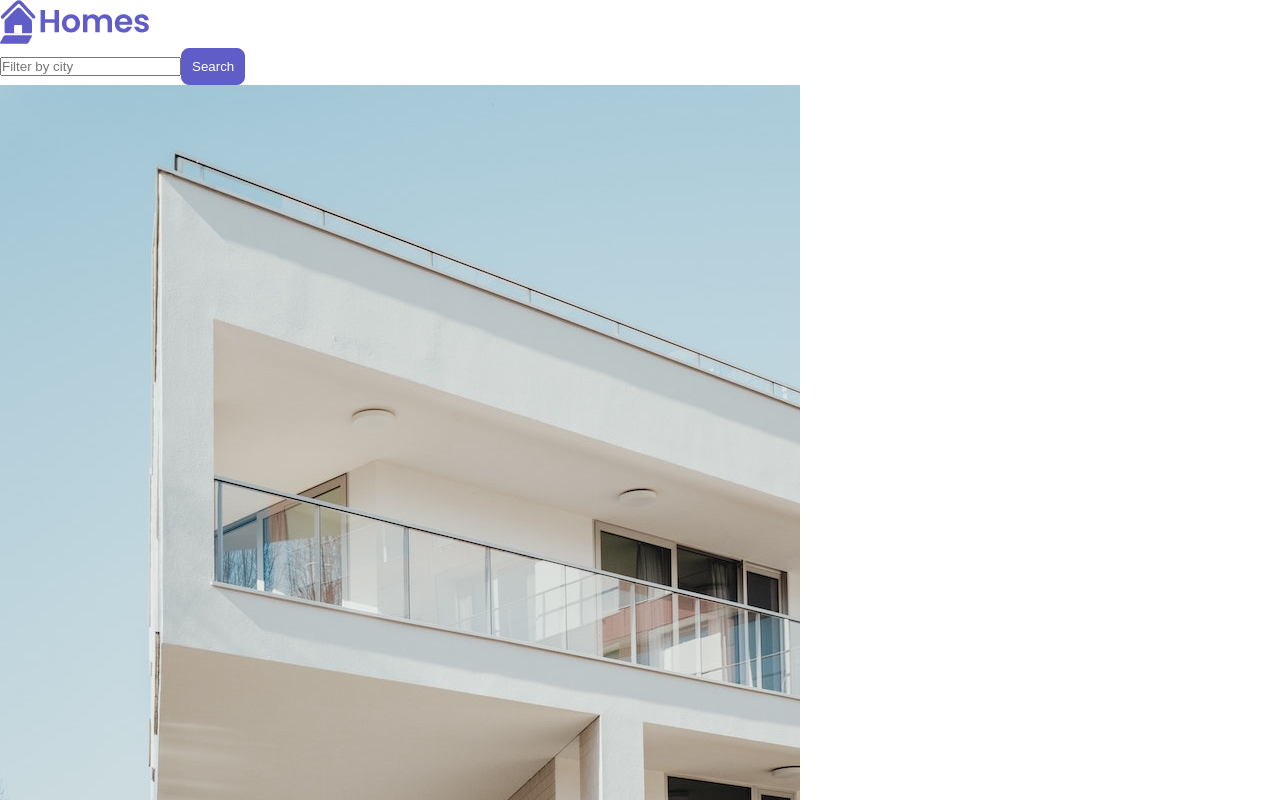
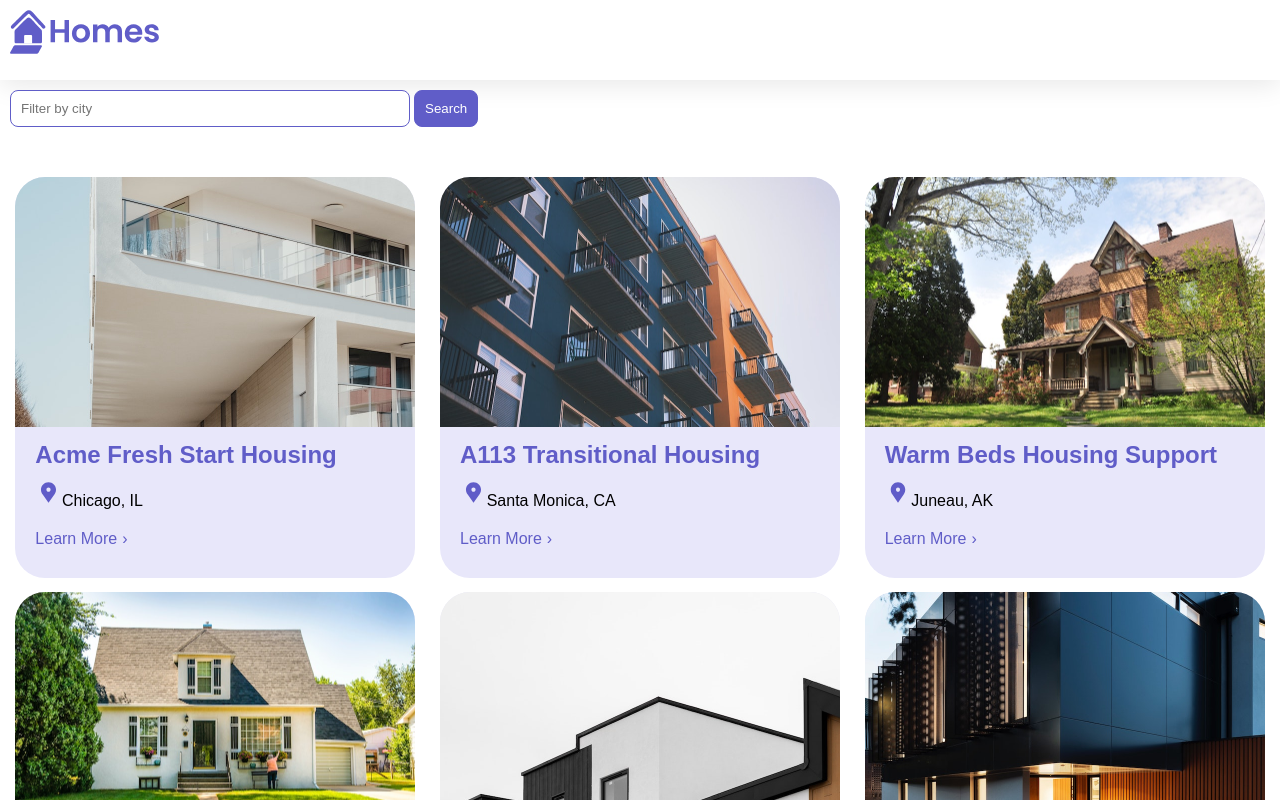
Before and after one commit to maiyajanay/homes-app, an Angular app: page / in a window 1280 px wide. Shown: the top 800 px of the page. Built offline with nearby package versions, Linux system fonts and the light colour scheme.

Commit message:
modified the details component styling, added the routing for the details components

```diff
--- a/src/app/app.component.css
+++ b/src/app/app.component.css
@@ -0,0 +1,14 @@
+:host {
+    --content-padding: 10px;
+}
+
+header {
+    display: block;
+    height: 60px;
+    padding: var(--content-padding);
+    box-shadow: 0px 5px 25px var(--shadow-color);
+}
+
+.content {
+    padding: var(--content-padding);
+}
--- a/src/app/details/details.component.css
+++ b/src/app/details/details.component.css
@@ -0,0 +1,71 @@
+.listing-photo {
+    height: 600px;
+    width: 50%;
+    object-fit: cover;
+    border-radius: 30px;
+    float: right;
+}
+
+.listing-heading {
+        font-size: 48pt;
+        font-weight: bold;
+        margin-bottom: 15px;
+}
+
+.listing-location::before {
+content: url('/assets/location-pin.svg') / '';
+}
+
+.listing-location {
+    font-size: 24pt;
+    margin-bottom: 15px;
+}
+
+.listing-features > .section-heading {
+    color: var(--secondary-color);
+    font-size: 24pt;
+    margin-bottom: 15px;
+}
+
+.listing-features {
+    margin-bottom: 20px;
+}
+
+.listing-features li {
+    font-size: 14pt;
+}
+
+li {
+    list-style-type: none;
+}
+
+.listing-apply .section-heading {
+    font-size: 18pt;
+    margin-bottom: 15px;
+}
+
+label, input {
+    display: block;
+}
+label {
+    color: var(--secondary-color);
+    font-weight: bold;
+    text-transform: uppercase;
+    font-size: 12pt;
+}
+input {
+    font-size: 16pt;
+    margin-bottom: 15px;
+    padding: 10px;
+    width: 400px;
+    border-top: none;
+    border-right: none;
+    border-left: none;
+    border-bottom: solid .3px;
+}
+@media (max-width: 1024px) {
+    .listing-photo {
+        width: 100%;
+        height: 400px;
+    }
+}
--- a/src/app/details/details.component.ts
+++ b/src/app/details/details.component.ts
@@ -1,5 +1,6 @@
-import { Component } from '@angular/core';
+import { Component, inject } from '@angular/core';
 import { CommonModule } from '@angular/common';
+import { ActivatedRoute } from '@angular/router';
 
 @Component({
   selector: 'app-details',
@@ -7,11 +8,16 @@ import { CommonModule } from '@angular/common';
   imports: [CommonModule],
   template: `
     <p>
-      details works!
+      details works! {{housingLocationId}}
     </p>
   `,
-  styleUrls: ['./details.component.css']
+  styleUrls: ['./details.component.css'],
 })
 export class DetailsComponent {
+  route: ActivatedRoute = inject(ActivatedRoute);
+  housingLocationId = 0;
 
+  constructor() {
+    this.housingLocationId = Number(this.route.snapshot.params["id"])
+  }
 }
--- a/src/app/home/home.component.css
+++ b/src/app/home/home.component.css
@@ -0,0 +1,40 @@
+.results {
+    display: grid;
+    column-gap: 14px;
+    row-gap: 14px;
+    grid-template-columns: repeat(auto-fill, minmax(400px, 400px));
+    margin-top: 50px;
+    justify-content: space-around;
+    }
+
+input[type="text"] {
+    border: solid 1px var(--primary-color);
+    padding: 10px;
+    border-radius: 8px;
+    margin-right: 4px;
+    display: inline-block;
+    width: 30%;
+    }
+
+button {
+    padding: 10px;
+    border: solid 1px var(--primary-color);
+    background: var(--primary-color);
+    color: white;
+    border-radius: 8px;
+    }
+
+@media (min-width: 500px) and (max-width: 768px) {
+    .results {
+        grid-template-columns: repeat(2, 1fr);
+    }
+    input[type="text"] {
+        width: 70%;
+    }
+    }
+
+@media (max-width: 499px) {
+    .results {
+        grid-template-columns: 1fr;
+    }
+    }
--- a/src/app/housing-location/housing-location.component.css
+++ b/src/app/housing-location/housing-location.component.css
@@ -0,0 +1,31 @@
+.listing {
+    background: var(--accent-color);
+    border-radius: 30px;
+    padding-bottom: 30px;
+  }
+.listing-heading {
+color: var(--primary-color);
+padding: 10px 20px 0 20px;
+}
+.listing-photo {
+height: 250px;
+width: 100%;
+object-fit: cover;
+border-radius: 30px 30px 0 0;
+}
+.listing-location {
+padding: 10px 20px 20px 20px;
+}
+.listing-location::before {
+content: url("/assets/location-pin.svg") / "";
+}
+
+section.listing a {
+padding-left: 20px;
+text-decoration: none;
+color: var(--primary-color);
+}
+section.listing a::after {
+content: "\203A";
+margin-left: 5px;
+}
--- a/src/app/housing-location/housing-location.component.ts
+++ b/src/app/housing-location/housing-location.component.ts
@@ -1,16 +1,18 @@
 import { Component, Input } from '@angular/core';
 import { CommonModule } from '@angular/common';
 import { HousingLocation } from '../housing-location';
+import { RouterModule } from '@angular/router';
 
 @Component({
   selector: 'app-housing-location',
   standalone: true,
-  imports: [CommonModule],
+  imports: [CommonModule, RouterModule],
   template: `
     <section class="listing">
       <img class="listing-photo" [src]="housingLocation.photo" alt="Exterior photo of {{housingLocation.name}}">
       <h2 class="listing-heading">{{ housingLocation.name }}</h2>
       <p class="listing-location">{{ housingLocation.city }}, {{ housingLocation.state }}</p>
+      <a [routerLink]="['/details', housingLocation.id]">Learn More</a>
     </section>
   `,
   styleUrls: ['./housing-location.component.css']
--- a/src/app/routes.ts
+++ b/src/app/routes.ts
@@ -1,11 +1,17 @@
 import { Routes } from "@angular/router";
 import { HomeComponent } from "./home/home.component";
+import { DetailsComponent } from "./details/details.component";
 
 const routeConfig: Routes = [
     {
         path: '',
         component: HomeComponent,
         title: 'Home Page'
+    },
+    {
+        path: 'details/:id',
+        component: DetailsComponent,
+        title: 'Details Page'
     }
 ];
 
```
Also changed, not shown: src/app/housing.service.ts (added, +9 -0 lines), 1 other file (tests, documents, lock files or other folders).
